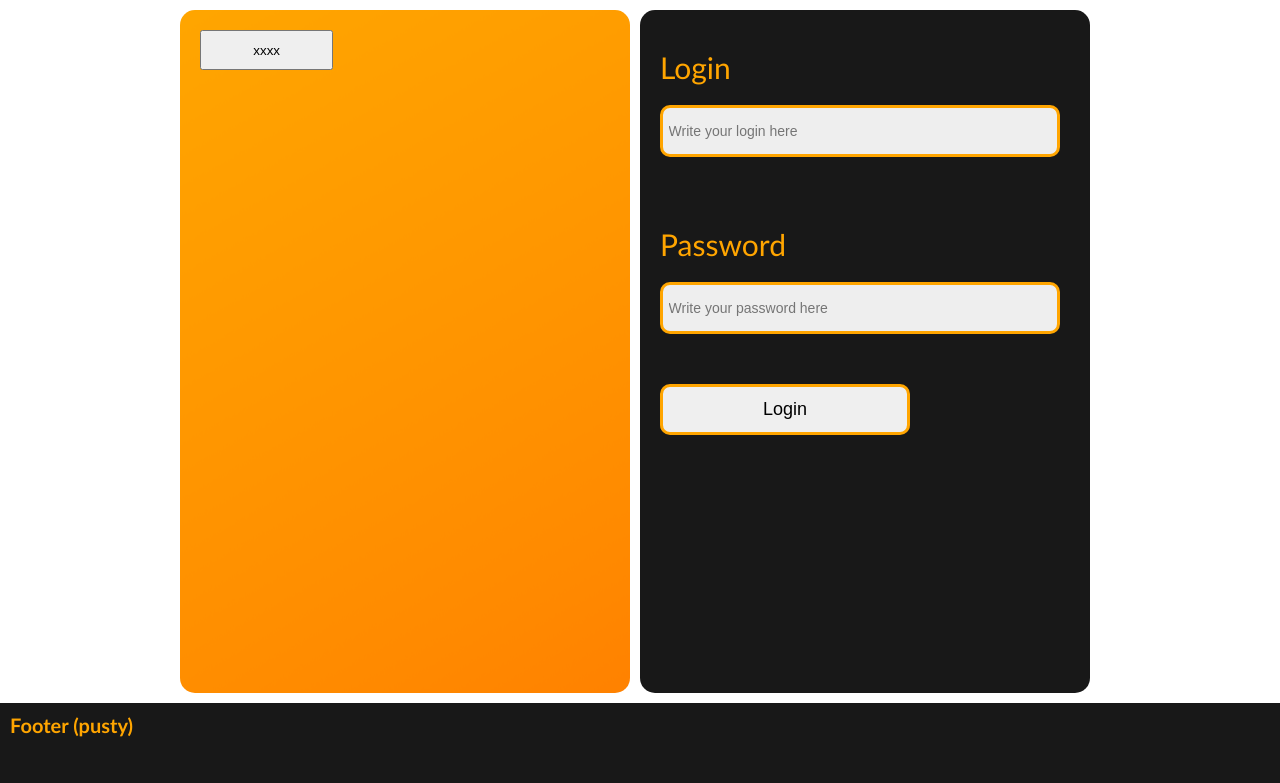
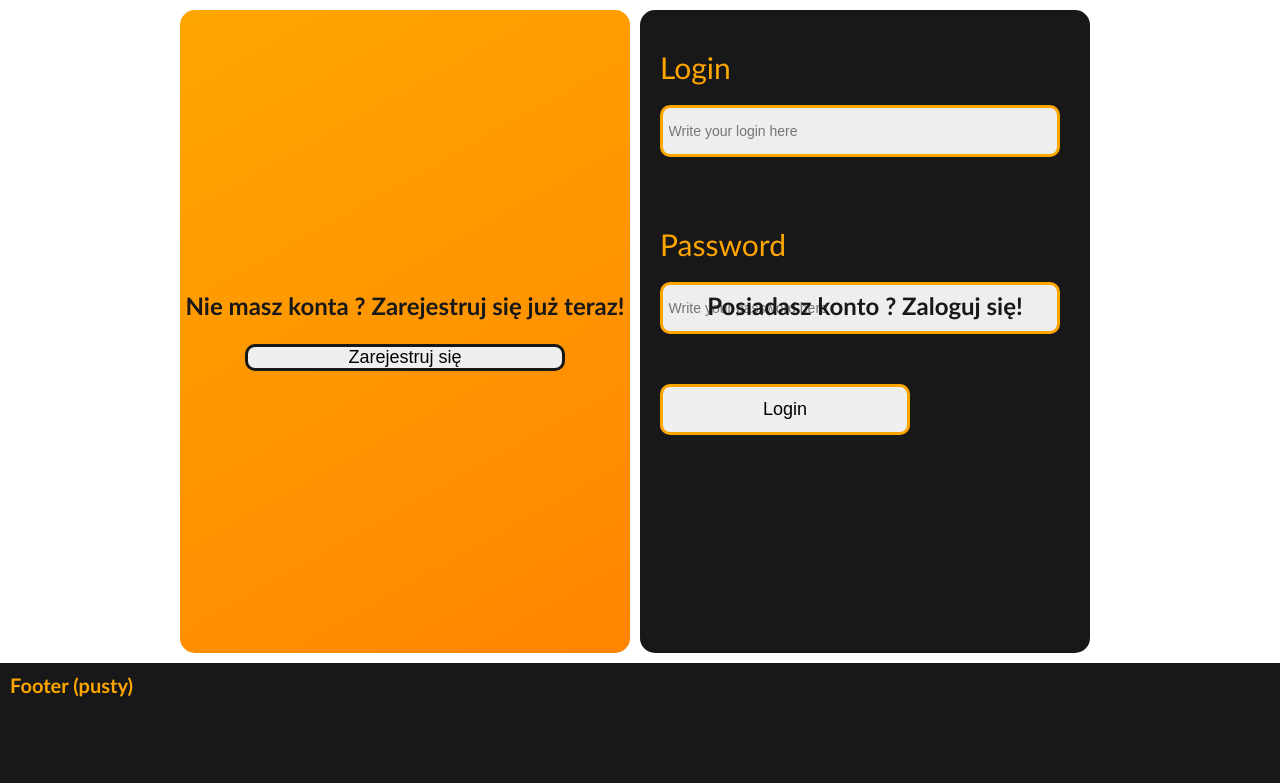
Before and after one commit to Barszczu57/Teainc, a PHP site: page / in a window 1280 px wide. Shown: the part 80-863 px from the top of the page. After the commit the page ends 777 px from the top, so only its background shows below. Run offline with PHP 8.4, Linux system fonts and the light colour scheme.

Commit message:
login/register panel update

```diff
--- a/index.php
+++ b/index.php
@@ -13,7 +13,6 @@
         </div>
 
         <div class="panel_signin panel_bg" id="panel_sig">
-            <button class="log_sign_change" id="go_sig">xxxx</button>
             <form class="panel_form_sign"  id="form_sign" action="./" method="post">
 
                 <label class="pl_labels" for="login.name">Login</label>
@@ -30,7 +29,10 @@
 
                 <button class="pl_button_login" type="submit">Create account</button>
             </form>
-
+            <div class="panel_btn">
+                <p class="btn_info_text">Nie masz konta ? Zarejestruj się już teraz!</p>
+                <button class="log_sign_change" id="go_sig">Zarejestruj się</button>
+            </div>
         </div>
 
         <div class="panel_login" id="panel_log">
@@ -46,8 +48,9 @@
 
                 <button class="pl_button_login" type="submit">Login</button>
             </form>
-            <div>
-                <button class="log_sign_change change_btn" id="go_log">xxxx</button>
+            <div class="panel_btn">
+                <p class="btn_info_text">Posiadasz konto ? Zaloguj się!</p>
+                <button class="log_sign_change change_btn" id="go_log">Zaloguj się</button>
             </div>
         </div>
 
--- a/main.css
+++ b/main.css
@@ -84,7 +84,7 @@ body {
     display: flex;
     flex-direction: column;
 
-    /*background-image: url(panelbg.png);*/
+    position: relative;
 }
 
 .panel_signin{
@@ -97,6 +97,8 @@ body {
 
     display: flex;
     flex-direction: column;
+
+    position: relative;
 }
 .panel_form_sign{
     display: flex;
@@ -144,7 +146,6 @@ body {
     padding: 0 100px;
     border: 3px solid orange;
     border-radius: 10px;
-
 }
 .pl_input:focus{
     background: #ffffff;
@@ -160,12 +161,29 @@ body {
     visibility: visible;
 }
 .log_sign_change{
-    width: 10em;
-    height: 3em;
-    position: center;
+    font-size: 0.9em;
+    font-weight: 500;
+    padding: 0 100px;
+    border: 3px solid #181818;
+    border-radius: 10px;
+}
+.panel_btn {
+    position: absolute;
+    top: 40%;
+    width: fit-content;
+    display: flex;
+    flex-direction: column;
+    align-self: center;
+    align-items: center;
+}
+.btn_info_text{
+    color: #181818;
+    font-size: 1.2em;
+    font-weight: bold;
 }
 .change_btn{
     visibility: hidden;
+
 }
 .change_panel{
     visibility: visible;
```
